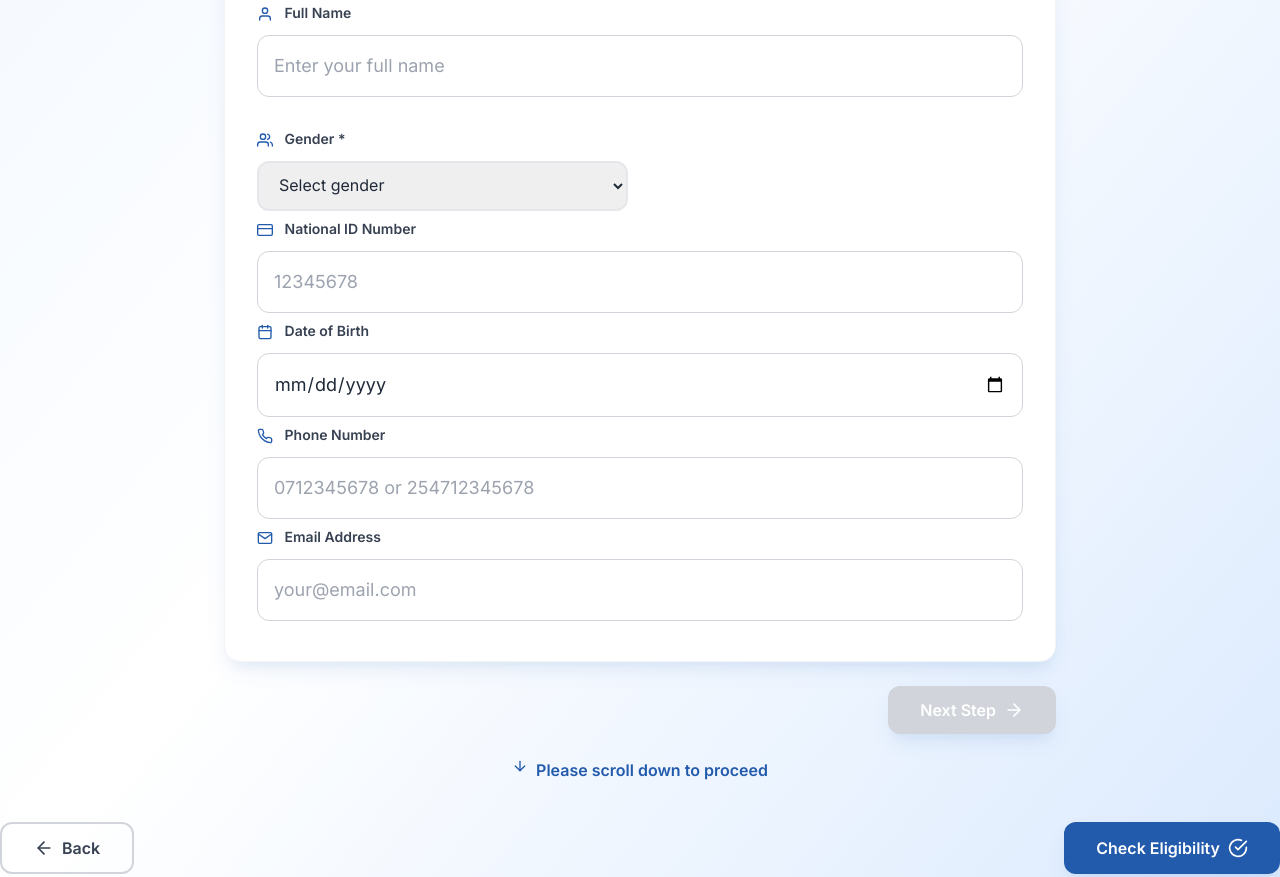
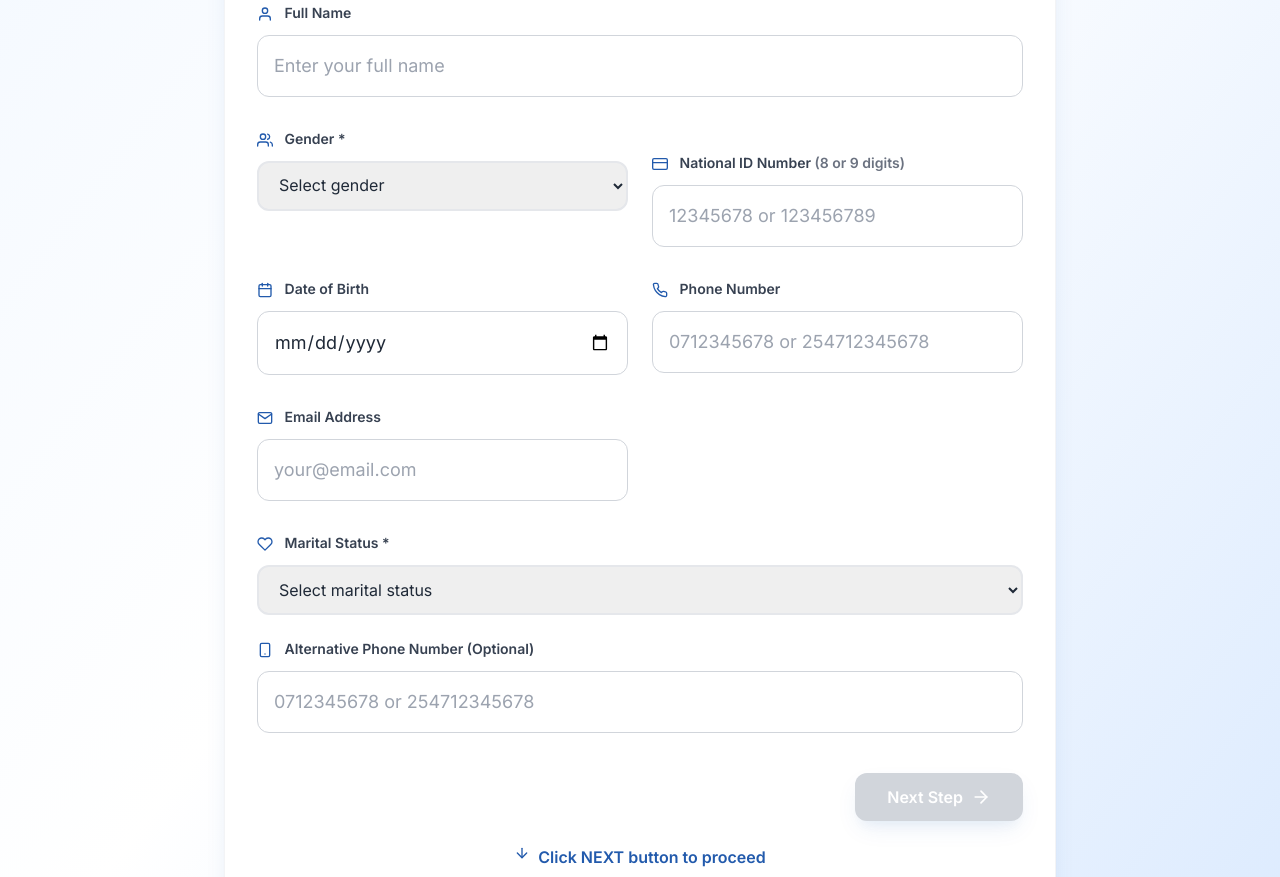
Before and after one commit to emmanu506/swiftloanapp, a plain HTML site: page eligibility.html in a window 1280 px wide. Shown: the part 779-1656 px from the top of the page. Drawn offline with nearby package versions, Linux system fonts and the light colour scheme; a script that the page names is missing.

Commit message:
Update eligibility.html

```diff
--- a/eligibility.html
+++ b/eligibility.html
@@ -615,26 +615,25 @@
   </select>
   <div class="validation-message mt-2 text-sm"></div>
 </div>
-                    </div>
 
 <!-- National ID -->
-                        <div>
+<div class="mt-6">
   <label for="nationalId" class="block text-sm font-semibold text-gray-700 mb-3">
     <i data-feather="credit-card" class="w-4 h-4 inline mr-2 swift-primary"></i>
-                                National ID Number
+    National ID Number <span class="text-gray-500">(8 or 9 digits)</span>
   </label>
   <input
       type="text"
       id="nationalId"
       name="nationalId"
       required
-                                maxlength="8"
+      pattern="^\d{8,9}$"
+      maxlength="9"
       class="w-full px-4 py-4 border border-gray-300 rounded-xl focus:ring-2 focus:ring-primary focus:border-transparent transition-swift placeholder-gray-400 text-lg"
-                                placeholder="12345678"
+      placeholder="12345678 or 123456789"
   >
   <div class="validation-message mt-2 text-sm"></div>
 </div>
-
                         <!-- Date of Birth -->
                         <div>
                             <label for="dateOfBirth" class="block text-sm font-semibold text-gray-700 mb-3">
@@ -685,7 +684,43 @@
                             <div class="validation-message mt-2 text-sm"></div>
                         </div>
                     </div>
-
+                    <!-- Marital Status -->
+<div class="mt-6">
+  <label for="maritalStatus" class="block text-sm font-semibold text-gray-700 mb-3">
+    <i data-feather="heart" class="w-4 h-4 inline mr-2 swift-primary"></i>
+    Marital Status *
+  </label>
+  <select
+      id="maritalStatus"
+      name="maritalStatus"
+      required
+      class="w-full px-4 py-3 border-2 border-gray-200 rounded-xl focus:border-primary focus:ring-2 focus:ring-primary/20 transition-swift"
+  >
+      <option value="">Select marital status</option>
+      <option value="single">Single</option>
+      <option value="married">Married</option>
+      <option value="divorced">Divorced</option>
+      <option value="widowed">Widowed</option>
+  </select>
+  <div class="validation-message mt-2 text-sm"></div>
+</div>
+
+<!-- Alternative Phone Number -->
+<div class="mt-6">
+  <label for="altPhoneNumber" class="block text-sm font-semibold text-gray-700 mb-3">
+    <i data-feather="smartphone" class="w-4 h-4 inline mr-2 swift-primary"></i>
+    Alternative Phone Number (Optional)
+  </label>
+  <input
+      type="tel"
+      id="altPhoneNumber"
+      name="altPhoneNumber"
+      pattern="^\d{10,12}$"
+      class="w-full px-4 py-4 border border-gray-300 rounded-xl focus:ring-2 focus:ring-primary focus:border-transparent transition-swift placeholder-gray-400 text-lg"
+      placeholder="0712345678 or 254712345678"
+  >
+  <div class="validation-message mt-2 text-sm"></div>
+</div>
                     <!-- Next Button -->
                     <div class="mt-10 flex justify-end">
                         <button
@@ -703,7 +738,7 @@
                     <div class="mt-6 text-center">
                         <p class="swift-primary font-semibold flex items-center justify-center">
                             <i data-feather="arrow-down" class="w-4 h-4 mr-2 animate-bounce"></i>
-                            Please scroll down to proceed
+                            Click NEXT button to proceed
                         </p>
                     </div>
                 </div>
@@ -1231,8 +1266,8 @@
                         message: 'Please enter at least two names'
                     },
                     nationalId: {
-                        validate: (value) => /^\d{8}$/.test(value.trim()),
-                        message: 'ID must be exactly 8 digits'
+    validate: (value) => /^\d{8,9}$/.test(value.trim()),
+    message: 'ID must be 8 or 9 digits'
 },
                     dateOfBirth: {
                         validate: (value) => {
```
Lines whose indentation alone changed are shown as unchanged.
